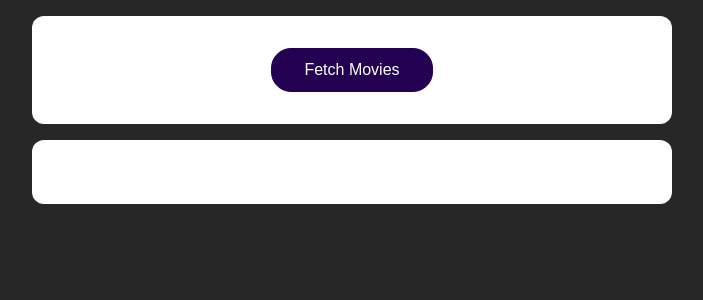
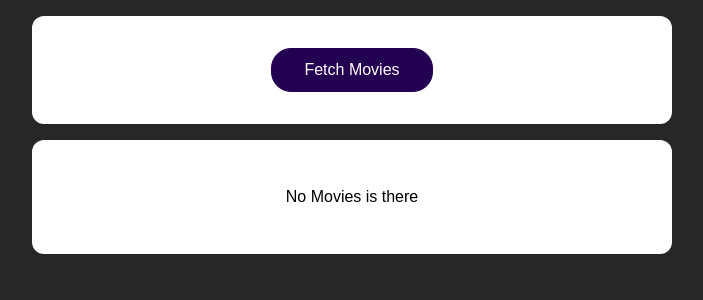
Before and after one commit to kumaraakarshan/CONNECTED-TO-DATABASE, a React (Create React App) app: page / in a window 1280 px wide. Shown: the top 300 px of the page, without its empty margins (288-991 px from the left). Built offline with nearby package versions, Linux system fonts and the light colour scheme.

Commit message:
loading is shown when it is fetching movies

```diff
--- a/src/App.js
+++ b/src/App.js
@@ -4,9 +4,11 @@
 
 function App() {
   const [movies, setMovies] = useState([]);
+  const [isLoading, setIsLoading] = useState(false);
 
   async function fetchMoviesHandler() {
     try {
+      setIsLoading(true);
       const response = await fetch('https://swapi.dev/api/films');
       if (!response.ok) {
         throw new Error('Failed to fetch movies.');
@@ -23,6 +25,7 @@
       });
 
       setMovies(transformedMovies);
+      setIsLoading(false);
     } catch (error) {
       console.error('Error fetching movies:', error);
     }
@@ -34,7 +37,9 @@
         <button onClick={fetchMoviesHandler}>Fetch Movies</button>
       </section>
       <section>
-        <MoviesList movies={movies} />
+        {!isLoading && movies.length > 0 && <MoviesList movies={movies} />}
+        {!isLoading && movies.length===0 && <p>No Movies is there</p>}
+        {isLoading&& <p>Loading...</p>}
       </section>
     </React.Fragment>
   );
```
